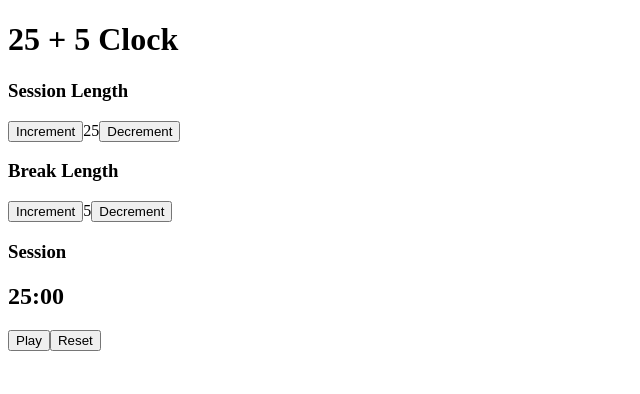
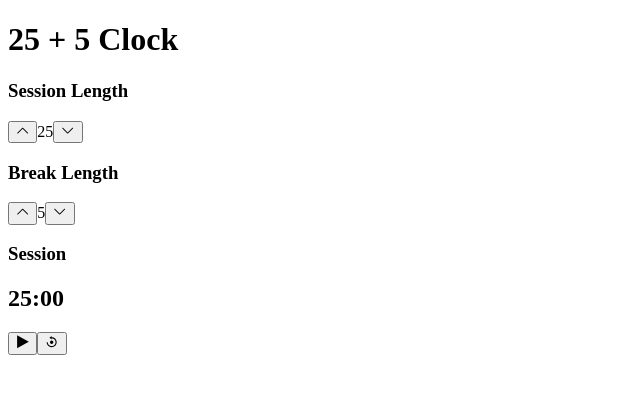
Before and after one commit to kcotrinam/fcc-Clock, a React (Create React App) app: page / in a window 1280 px wide. Shown: the top 394 px of the page, without its empty margins (0-640 px from the left). Built offline with nearby package versions, Linux system fonts and the light colour scheme.

Commit message:
Add icons to buttons

```diff
--- a/package.json
+++ b/package.json
@@ -9,6 +9,7 @@
     "node-sass": "^5.0.0",
     "react": "^17.0.2",
     "react-dom": "^17.0.2",
+    "react-icons": "^4.2.0",
     "react-redux": "^7.2.3",
     "react-scripts": "4.0.3",
     "redux": "^4.0.5",
--- a/src/components/App.jsx
+++ b/src/components/App.jsx
@@ -5,6 +5,7 @@ import MainTitle from './MainTitle';
 import Control from './controlers/Control';
 import Title from './Title';
 import Audio from './Audio';
+import { BsChevronUp } from 'react-icons/bs';
 
 const App = () => {
 	const counter = useSelector((state) => state.timeReducer.session);
@@ -31,6 +32,7 @@ const App = () => {
 				id='beep'
 				audio='https://raw.githubusercontent.com/freeCodeCamp/cdn/master/build/testable-projects-fcc/audio/BeepSound.wav'
 			/>
+			<div></div>
 		</div>
 	);
 };
--- a/src/components/Timer.jsx
+++ b/src/components/Timer.jsx
@@ -1,6 +1,8 @@
 import { useEffect, useState, useRef } from 'react';
 import { useSelector, useDispatch } from 'react-redux';
 import { incrementSession } from '../actions';
+import { GrPlayFill, GrPauseFill } from 'react-icons/gr';
+import { BiReset } from 'react-icons/bi';
 
 const Timer = () => {
 	const sessionTime = useSelector((state) => state.timeReducer.session);
@@ -66,10 +68,10 @@ const Timer = () => {
 		<div id='timer-label' className='timer'>
 			<h2 id='time-left'>{formatTime()}</h2>
 			<button id='start_stop' className='play' onClick={handleStart}>
-				{isActive ? 'Pause' : 'Play'}
+				{isActive ? <GrPauseFill /> : <GrPlayFill />}
 			</button>
 			<button id='reset' onClick={handleReset}>
-				Reset
+				<BiReset />
 			</button>
 		</div>
 	);
--- a/src/components/controlers/Control.jsx
+++ b/src/components/controlers/Control.jsx
@@ -1,3 +1,4 @@
+import { BsChevronDown, BsChevronUp } from 'react-icons/bs';
 import { useDispatch } from 'react-redux';
 
 const Control = ({ counter, controllerType }) => {
@@ -16,7 +17,7 @@ const Control = ({ counter, controllerType }) => {
 							: { type: 'INCREMENT_BREAK' }
 					)
 				}>
-				Increment
+				<BsChevronUp />
 			</button>
 			<span id={controller ? 'session-length' : 'break-length'}>{counter}</span>
 			<button
@@ -28,7 +29,7 @@ const Control = ({ counter, controllerType }) => {
 							: { type: 'DECREMENT_BREAK' }
 					)
 				}>
-				Decrement
+				<BsChevronDown />
 			</button>
 		</>
 	);
```
Also changed, not shown: 1 other file (tests, documents, lock files or other folders).
